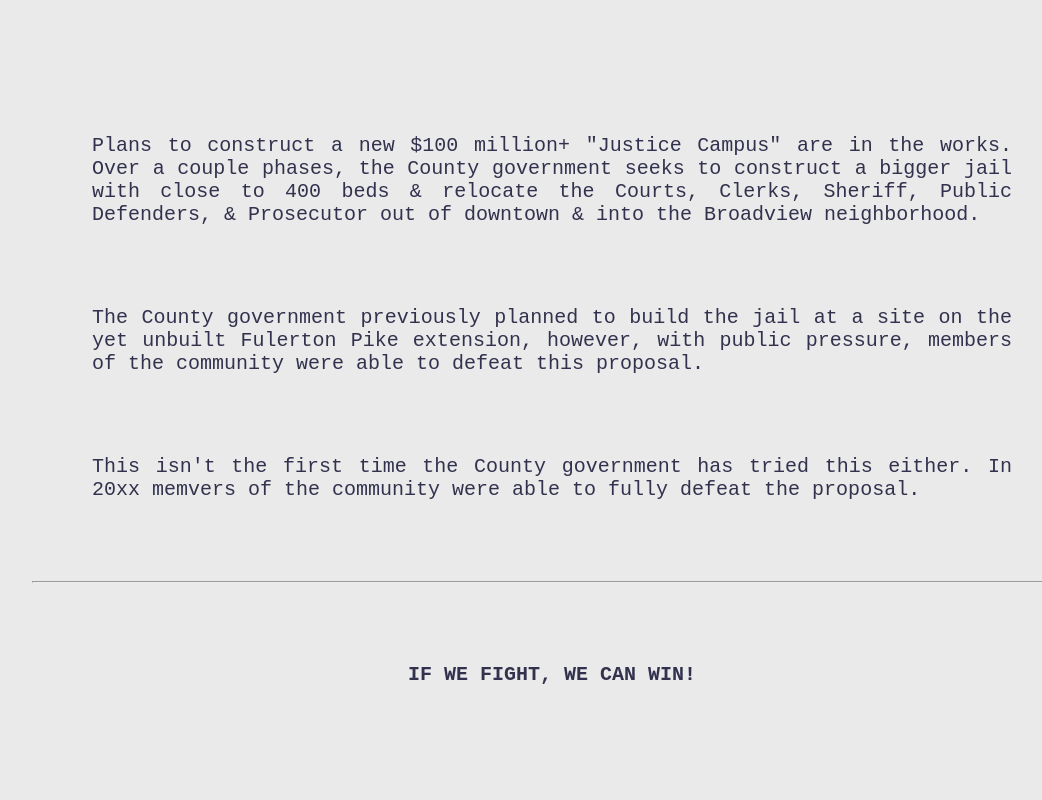
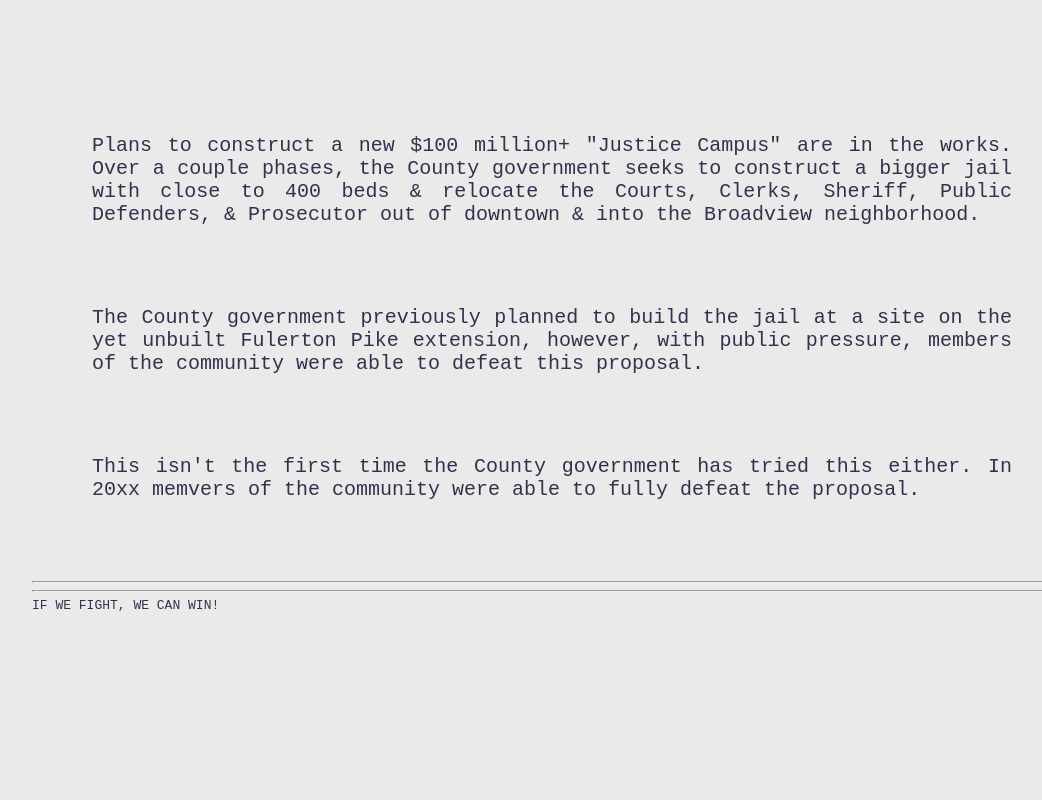
Before and after one commit to Cusrtuk/carenotcages-fork, a website: page index.html in a window 1280 px wide. Shown: the part 480-1280 px from the top of the page, without its empty margins (88-1130 px from the left). Drawn offline with nearby package versions, Linux system fonts and the light colour scheme.

Commit message:
Update index.html

```diff
--- a/index.html
+++ b/index.html
@@ -40,9 +40,9 @@
             were able to fully defeat the proposal.
         </p>
         <hr />
-        <p style="text-align:center;">
-            <strong>IF WE FIGHT, WE CAN WIN!</strong>
-        </p>
+        <hr style="text-align:center;">
+            IF WE FIGHT, WE CAN WIN!
+        </hr>
       </div>
     </section>
     <section class="fade2">
```
